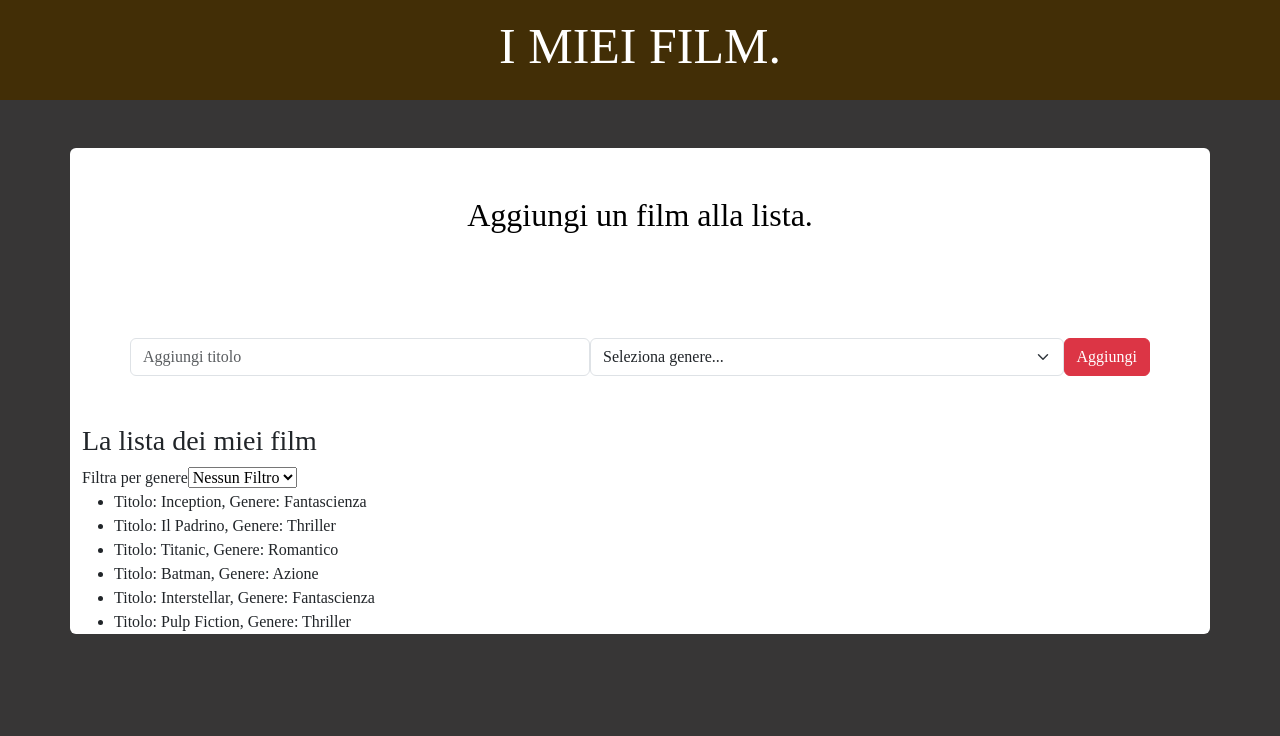
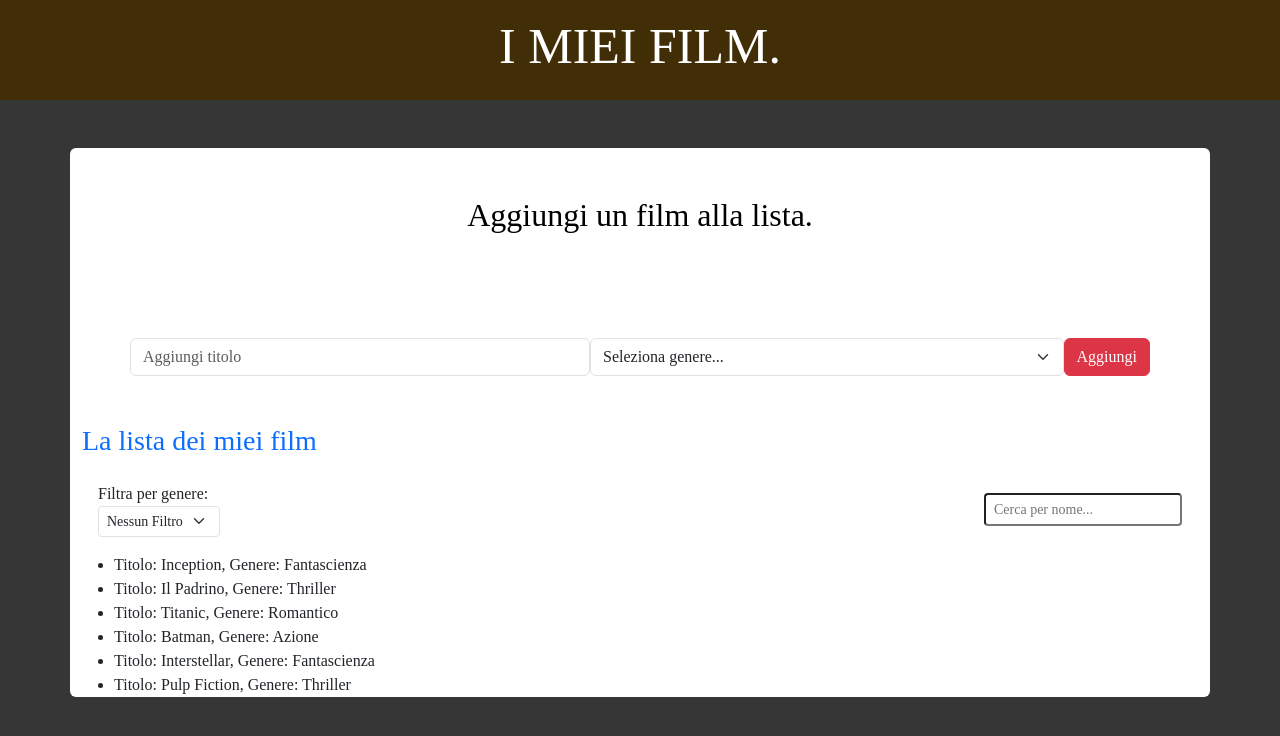
Before and after one commit to stefanosorrenti/react-movie-filter, a React (Vite) app: page / in a window 1280 px wide. Shown: the top 736 px of the page. Built offline with nearby package versions, Linux system fonts and the light colour scheme.

Commit message:
AppMain: add css for filter tools

```diff
--- a/src/components/AppMain.jsx
+++ b/src/components/AppMain.jsx
@@ -46,7 +46,7 @@ export default function AppMain() {
     function getDynamicForm(e) {
         e.preventDefault()
 
-        const newFilm = {title: newMovieTitle, genre: newMovieGenre}
+        const newFilm = { title: newMovieTitle, genre: newMovieGenre }
 
         const updatedList = [...moviesList, newFilm]
 
@@ -71,7 +71,7 @@ export default function AppMain() {
 
             <h2 className="text-black p-5 text-center">Aggiungi un film alla lista.</h2>
             {/* Add film form */}
-            <form className="add-movies-form p-5" onSubmit={getDynamicForm}>
+            <form className="d-flex p-5" onSubmit={getDynamicForm}>
                 <input className="form-control" type="text" placeholder="Aggiungi titolo" value={newMovieTitle} onChange={(e) => setNewMovieTitle(e.target.value)} /> {/* Rendo il value rattivo */}
                 <select className="form-select" name="add-gnre" id="add-gnre" onChange={(e) => setNewMovieGenre(e.target.value)} value={newMovieGenre}> {/* Rendo il value rattivo  */}
                     <option value="">Seleziona genere...</option>
@@ -86,20 +86,33 @@ export default function AppMain() {
 
             {/* Section film list */}
             <section>
-                <h3>La lista dei miei film</h3>
+                <h3 className="text-primary">La lista dei miei film</h3>
 
                 {/* Filter select */}
-                <label htmlFor="genre">Filtra per genere</label>
+                <div className="filter-tools p-3">
 
+
+                    <div className="find-by-gnre">
                         {/* Selected/options */}
+                        <label htmlFor="genre">Filtra per genere: </label>
+
                         {/* Ascolto quando succede qualcosa e imposto il valore dell'input di select uguale al valore dell'elemento che ha scatenato l'evento. (OPTION) */}
-                <select name="genre" id="genre" onChange={(e) => setSelectedValue(e.target.value)} value={selectedValue}>
+                        <select className="form-select form-select-sm" name="genre" id="genre" onChange={(e) => setSelectedValue(e.target.value)} value={selectedValue}>
+
+
                             <option autoFocus value="">Nessun Filtro</option>
                             <option value="Fantascienza">Fantascienza</option>
                             <option value="Thriller">Thriller</option>
                             <option value="Romantico">Romantico</option>
                             <option value="Azione">Azione</option>
+
                         </select>
+
+                    </div>
+
+                    {/* Find by name */}
+                    <input className="form-control-sm" type="text" placeholder="Cerca per nome..." />
+                </div>
 
 
 
--- a/src/index.css
+++ b/src/index.css
@@ -33,6 +33,10 @@ h1 {
 
 /*--------MAIN--------*/
 
-.add-movies-form {
+/* FILM LIST */
+.filter-tools {
     display: flex;
+
+    justify-content: space-between;
+    align-items: center;
 }
```
Lines whose indentation alone changed are shown as unchanged.
